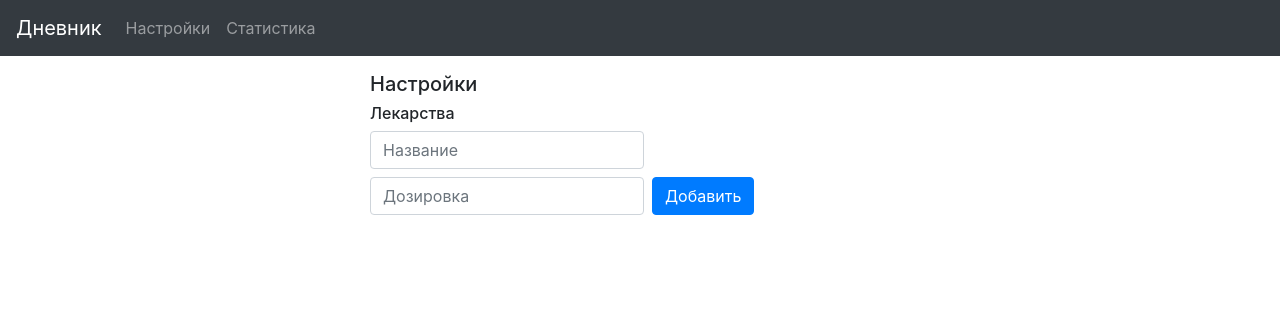
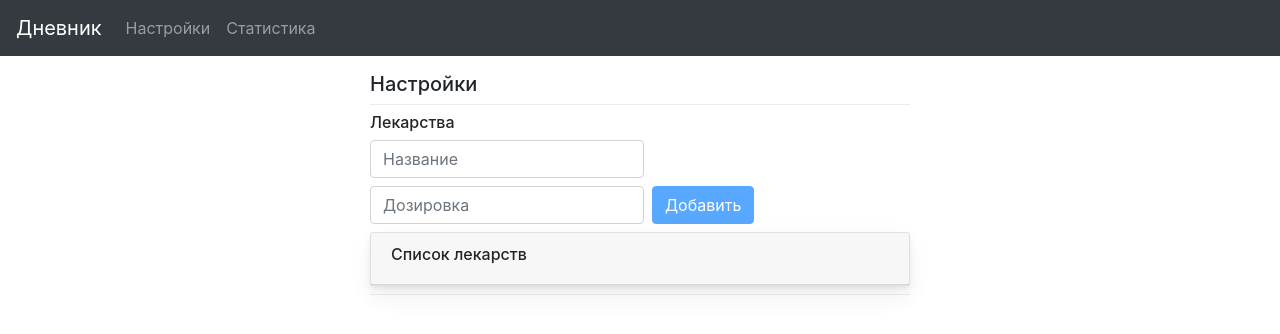
Before and after one commit to a1phaZ/EpilepticDiary, a React (Create React App) app in the folder app/: page /settings in a window 1280 px wide. Shown: the top 334 px of the page. Built offline with nearby package versions, Linux system fonts and the light colour scheme.

Commit message:
[design] re-design

```diff
--- a/app/src/components/modalPage/Drugs.ModalPage.js
+++ b/app/src/components/modalPage/Drugs.ModalPage.js
@@ -1,5 +1,5 @@
 import React, {useState} from 'react';
-import {Button, Form, Modal} from "react-bootstrap";
+import {Badge, Button, Form, Modal} from "react-bootstrap";
 import {Link, useRouteMatch} from "react-router-dom";
 
 export const Drugs = ({drugsList = [], handleClose, handleSubmit}) => {
@@ -25,18 +25,20 @@ export const Drugs = ({drugsList = [], handleClose, handleSubmit}) => {
 			<Modal.Body>
 				{drugs.length === 0 && <h3>Нет ни одного лекарства, перейдите в <CustomLink to={'/settings'} label={'настройки'}/></h3>}
 				<Form>
-					{drugs.map((drug,) => (
+					{drugs.map((drug,) => {
+						const label = <span>{drug.title} <Badge variant={'info'}>{drug.dosage}</Badge></span>
+						return (
 							<Form.Group controlId={`formDrug-${drug.title}-${drug.dosage}`} key={`${drug.title}-${drug.dosage}`}>
 								<Form.Check
 									type={'checkbox'}
 									data-id={drug?._id}
 									onChange={handleChecked}
 									value={drug.checked}
-								label={`${drug?.title} (${drug?.dosage})`}
-								title={`${drug?.title} (${drug?.dosage})`}
+									label={label}
 								/>
 							</Form.Group>
-					))}
+						)
+					})}
 				</Form>
 			</Modal.Body>
 			<Modal.Footer>
--- a/app/src/components/settings/DrugForm.component.js
+++ b/app/src/components/settings/DrugForm.component.js
@@ -37,6 +37,7 @@ const DrugForm = ({setDrug}) => {
 					setDrug({type: 'drug', title, dosage, time: new Date().getTime(), archive: false});
 					clearForm();
 				}}
+				disabled={title === '' || dosage <= 0}
 			>
 				Добавить
 			</Button>
--- a/app/src/components/settings/DrugsList.js
+++ b/app/src/components/settings/DrugsList.js
@@ -1,13 +1,17 @@
 import React from 'react';
+import {Badge, Card, ListGroup} from "react-bootstrap";
 
 const DrugList = ({data}) => {
-	const _renderedList = data.map((drug, key) => {
-		return <li key={key}>{drug.title}</li>
+	const _renderedList = data.map(drug => {
+		return <ListGroup.Item key={drug._id}>{drug.title} <Badge variant={'info'}>{drug.dosage}</Badge></ListGroup.Item>
 	})
 	return (
-		<ul>
-			{_renderedList}
-		</ul>
+		<Card>
+			<Card.Header><h6>Список лекарств</h6></Card.Header>
+			<ListGroup>
+				{_renderedList}
+			</ListGroup>
+		</Card>
 	)
 }
 
--- a/app/src/components/settings/Settings.component.js
+++ b/app/src/components/settings/Settings.component.js
@@ -6,6 +6,7 @@ import {get, initializeDB} from "../../_functions/db";
 import {setDrug, setDrugs} from "../../store/settings/actions";
 import DrugForm from "./DrugForm.component";
 import DrugsList from "./DrugsList";
+import {sortData} from "../../_functions/handlersData";
 
 const SETTINGS = 'settings';
 const READWRITE = 'readwrite';
@@ -71,9 +72,11 @@ class Settings extends Component {
 				<div className="row d-flex justify-content-center mt-3 mb-auto">
 					<div className="col-md-6">
 						<h5>Настройки</h5>
+						<div className={'dropdown-divider'} />
 						<h6>Лекарства</h6>
 						<DrugForm setDrug={this.setDrug} />
-						<DrugsList data={this.props.drugs} />
+						<DrugsList data={sortData(this.props.drugs)} />
+						<div className={'dropdown-divider'} />
 					</div>
 				</div>
 			</Container>
```
Lines whose indentation alone changed are shown as unchanged.
